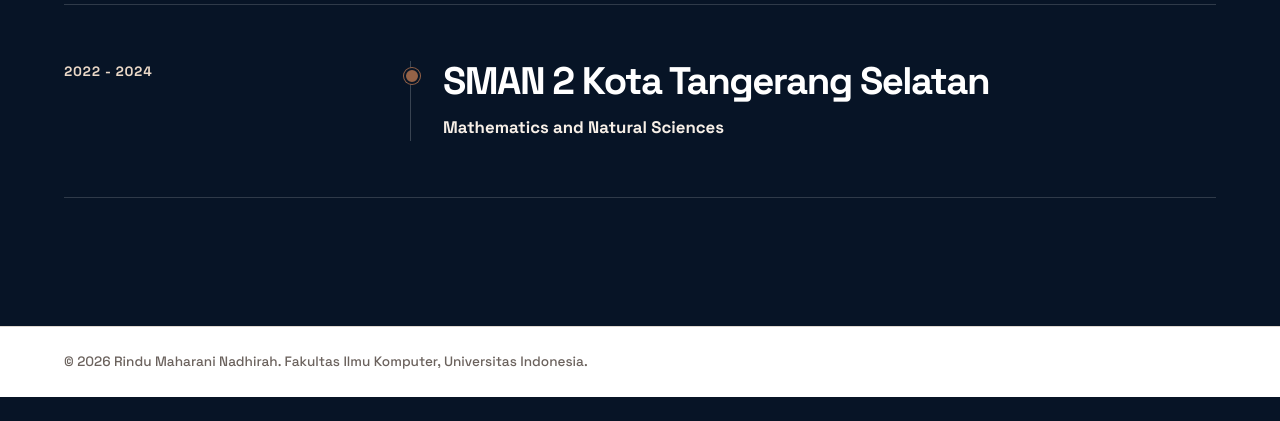
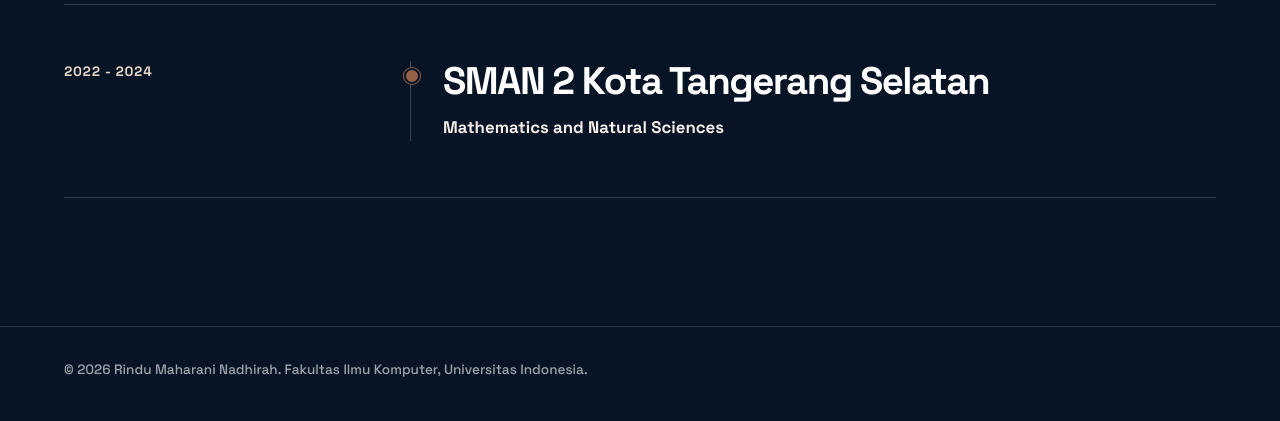
Before and after one commit to rindunadhirah/myportfolio, a Django app: page / in a window 1280 px wide. Shown: the part 5901-6322 px from the top of the page. Before the commit the page ends 6298 px from the top, so only its background shows below. Run offline with Django 5.2, Linux system fonts and the light colour scheme.

Commit message:
style footer

```diff
--- a/static/css/style.css
+++ b/static/css/style.css
@@ -801,11 +801,17 @@
     color: rgba(255, 255, 255, 0.65);
 }
 
+/* Footer */
 .site-footer {
-    padding: 1.5rem;
-    color: var(--text-muted);
+    padding: 2rem 0 2.5rem;
+    color: rgba(255, 255, 255, 0.62);
+    background-color: var(--navy);
+    border-top: 1px solid rgba(255, 255, 255, 0.14);
     font-size: 0.85rem;
-    border-top: 1px solid var(--line);
+}
+
+.site-footer p {
+    max-width: 42rem;
 }
 
 /* Stack the hero content on smaller screens */
```
